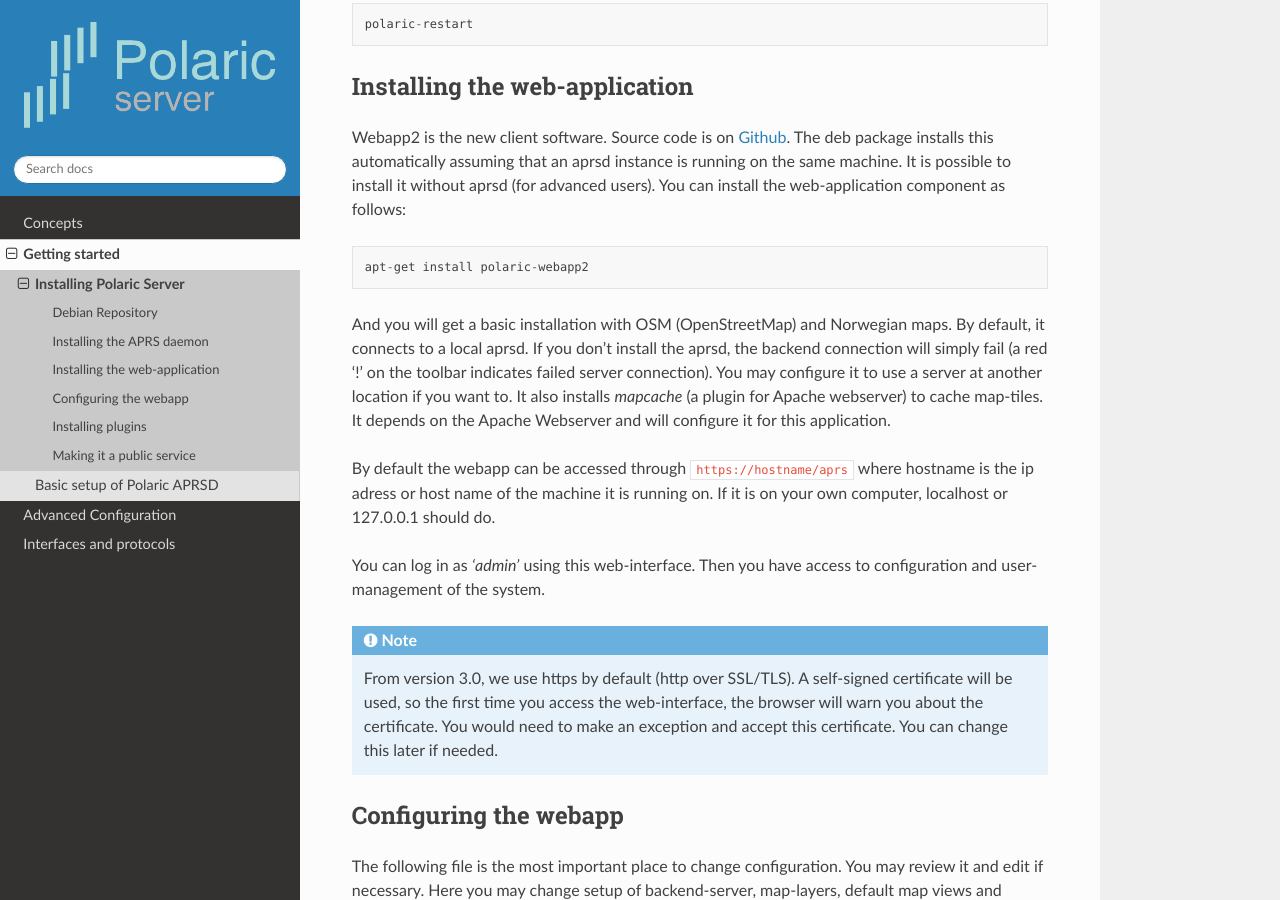
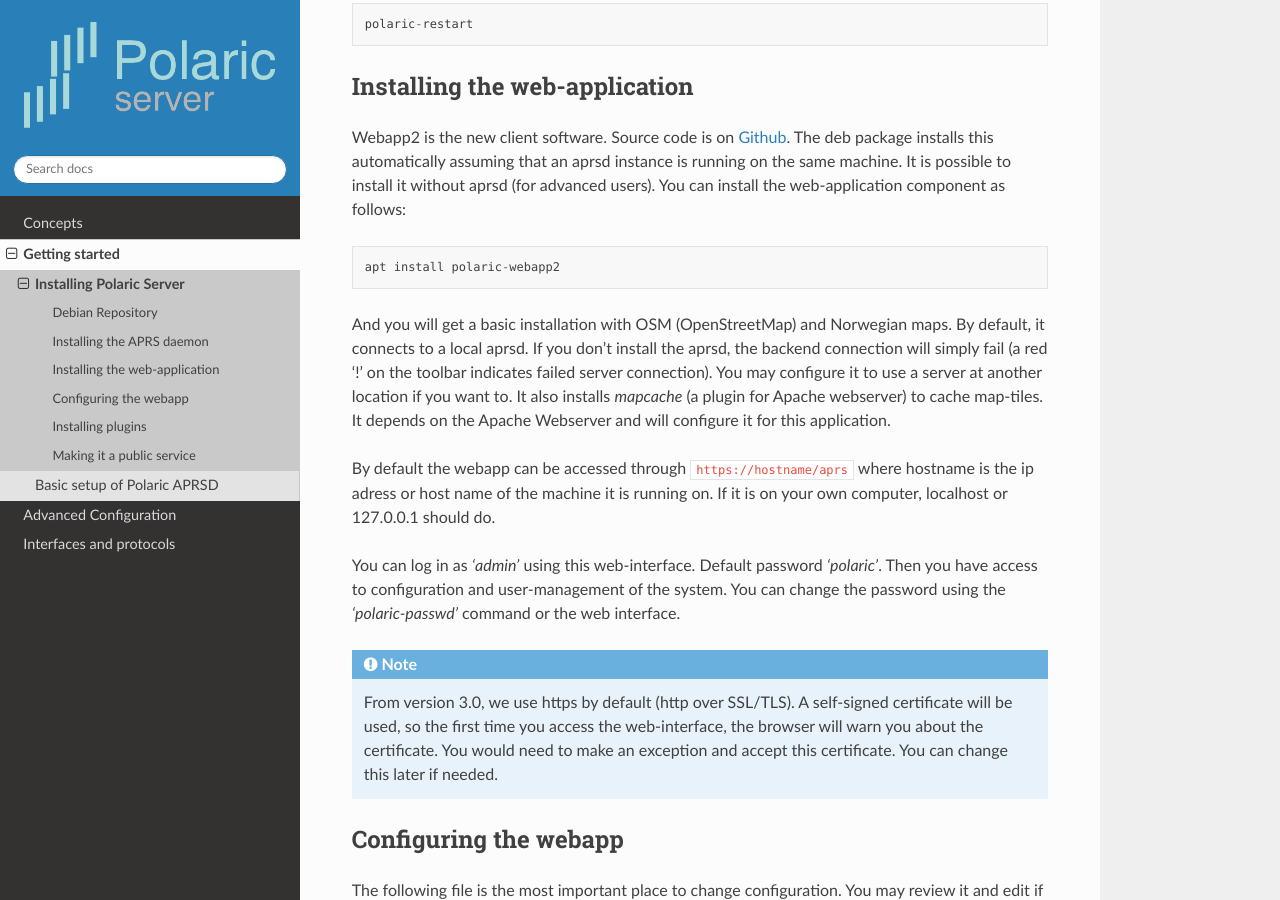
Before and after one commit to joakimsk/docs, a Sphinx documentation site: the page built from docs/install.rst, in a window 1280 px wide and 900 px high, scrolled down 2021 px. Built offline with Sphinx 7.4.7 and the Read the Docs theme 2.0.0, drawn with Linux system fonts in a browser that asks for light colours.

Commit message:
Update install.rst

```diff
--- a/docs/install.rst
+++ b/docs/install.rst
@@ -18,21 +18,21 @@
 
 You will need to install my cryptographic public key (PGP) to verify the authenticity of repository and the packages. You may do the following. This means that you trust packages signed with my key::
 
-    apt-get install gnupg2 dirmngr
+    apt install gnupg2 dirmngr
     apt-key del 89E7229CFFD59B2F
     gpg --keyserver keys.openpgp.org --recv-keys 89E7229CFFD59B2F
     gpg --export --armor 3E61003E24632585EB3DFE3D89E7229CFFD59B2F | tee /etc/apt/trusted.gpg.d/polaricserver.asc
 
 To re-load metadata from the repositories type the command::
 
-    apt-get update
+    apt update
 
 Installing the APRS daemon
 --------------------------
 
 The APRS daemon (polaric-aprsd) is a server program that processes APRS data (from/to APRS-IS and/or TNC) and presents it to the web-application (or it may be set up as an igate). It can be run as a standalone application (e.g. as a igate) or function as a backend server for the web-application and can respond to HTTP requests and deliver XML-data or HTML pages::
 
-   apt-get install polaric-aprsd
+   apt install polaric-aprsd
 
 The program will be installed and started automatically. To check that it works, take a look at the log file::
 
@@ -57,13 +57,13 @@
 
 Webapp2 is the new client software. Source code is on `Github <https://github.com/PolaricServer/webapp2>`_. The deb package installs this automatically assuming that an aprsd instance is running on the same machine. It is possible to install it without aprsd (for advanced users). You can install the web-application component as follows::
 
-    apt-get install polaric-webapp2
+    apt install polaric-webapp2
 
 And you will get a basic installation with OSM (OpenStreetMap) and Norwegian maps. By default, it connects to a local aprsd. If you don't install the aprsd, the backend connection will simply fail (a red '!' on the toolbar indicates failed server connection). You may configure it to use a server at another location if you want to. It also installs *mapcache* (a plugin for Apache webserver) to cache map-tiles. It depends on the Apache Webserver and will configure it for this application.
 
 By default the webapp can be accessed through ``https://hostname/aprs`` where hostname is the ip adress or host name of the machine it is running on. If it is on your own computer, localhost or 127.0.0.1 should do.
 
-You can log in as *'admin'* using this web-interface. Then you have access to configuration and user-management of the system.
+You can log in as *'admin'* using this web-interface. Default password *'polaric'*. Then you have access to configuration and user-management of the system. You can change the password using the *'polaric-passwd'* command or the web interface.
 
 .. note::
   From version 3.0, we use https by default (http over SSL/TLS). A self-signed certificate will be used, so the first time you access the web-interface, the browser will warn you about the certificate. You would need to make an exception and accept this certificate. You can change this later if needed.
```
